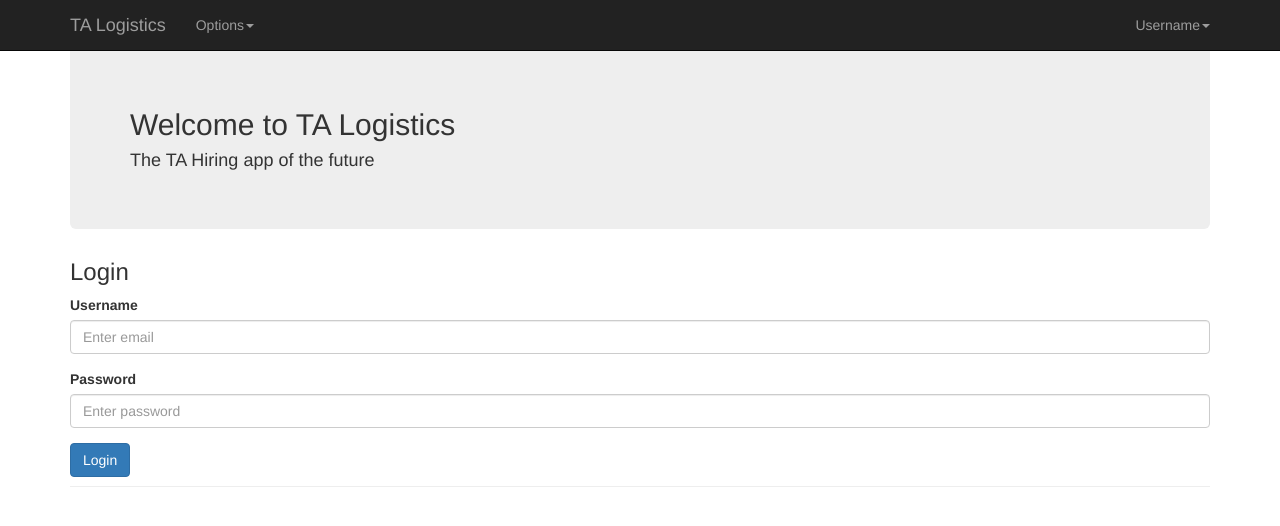
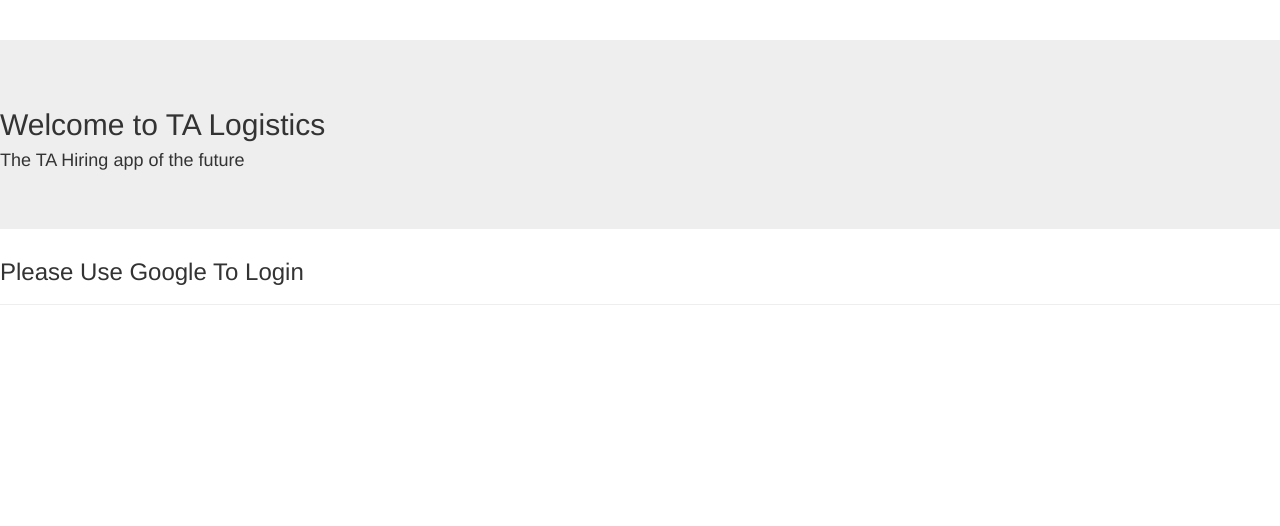
Before and after one commit to waffle-iron/ta_logistics, a Django app: a page that uses ta_logistics_application/templates/base.html in a window 1280 px wide. Shown: the top 526 px of the page. Run offline with Django 3.2, Linux system fonts and the light colour scheme; some libraries are stand-ins or nearby versions.

Commit message:
We have a google sign in button that allows people to sign in, currently breaks after login

```diff
--- a/ta_logistics/settings.py
+++ b/ta_logistics/settings.py
@@ -38,6 +38,7 @@
     'django.contrib.messages',
     'django.contrib.staticfiles',
     'ta_logistics_application',
+    'oauth2client.contrib.django_util',
 ]
 
 MIDDLEWARE = [
@@ -49,6 +50,7 @@
     'django.contrib.messages.middleware.MessageMiddleware',
     'django.middleware.clickjacking.XFrameOptionsMiddleware',
 ]
+MIDDLEWARE_CLASSES = ['django.contrib.sessions.middleware.SessionMiddleware']
 
 ROOT_URLCONF = 'ta_logistics.urls'
 
@@ -120,3 +122,5 @@
 # https://docs.djangoproject.com/en/1.10/howto/static-files/
 
 STATIC_URL = '/static/'
+GOOGLE_OAUTH2_CLIENT_SECRETS_JSON = os.path.join(os.path.dirname(__file__), '', 'client_secrets')
+GOOGLE_OAUTH2_SCOPES = ('email', 'profile')
--- a/ta_logistics_application/templates/base.html
+++ b/ta_logistics_application/templates/base.html
@@ -7,10 +7,10 @@
         <meta name="viewport" content="width=device-width, initial-scale=1">
         <meta name="description" content="">
         <meta name="author" content="">
-
+        <meta name="google-signin-client_id" content="344715392592-06nb3f1vtmbamngc2cl4sl22rqii1ev6.apps.googleusercontent.com">
         <title>TA Logistics</title>
-
         <link rel="stylesheet" type="text/css" href="{% static 'css/bootstrap.min.css' %}" />
+        <script src="https://apis.google.com/js/platform.js" async defer/>
 
     </head>
 
--- a/ta_logistics_application/templates/index.html
+++ b/ta_logistics_application/templates/index.html
@@ -1,24 +1,15 @@
 {% extends 'base.html' %}
 
 {% block content %}
+    <script src="https://apis.google.com/js/platform.js" async defer></script>
     <div class="page-header">
         <div class="jumbotron">
             <h2>Welcome to TA Logistics </h2>
             <h4>The TA Hiring app of the future</h4>
         </div>
         <div>
-            <h3>Login</h3>
-            <form>
-                <div class="form-group">
-                    <label for="exampleInputEmail1">Username</label>
-                    <input type="email" class="form-control" id="exampleInputEmail1" aria-describedby="emailHelp" placeholder="Enter email">
-                </div>
-                <div class="form-group">
-                    <label for="exampleInputEmail1">Password</label>
-                    <input type="email" class="form-control" id="exampleInputEmail1" aria-describedby="emailHelp" placeholder="Enter password">
-                </div>
-                <button type="button" class="btn btn-primary">Login</button>
-            </form>
+            <h3>Please Use Google To Login</h3>
+            <div class="g-signin2" data-onsuccess="onSignIn"></div>
         </div>
     </div>
 {% endblock %}
--- a/ta_logistics_application/urls.py
+++ b/ta_logistics_application/urls.py
@@ -1,6 +1,8 @@
 from django.conf.urls import url
 from . import views
+import oauth2client.contrib.django_util.site as django_util_site
 urlpatterns = [
     url(r'^$', views.index, name='index'),
     url(r'^$', views.index, name='application'),
+    #url(r'^oauth2/', urls.include(django_util_site.urls))
 ]
```
